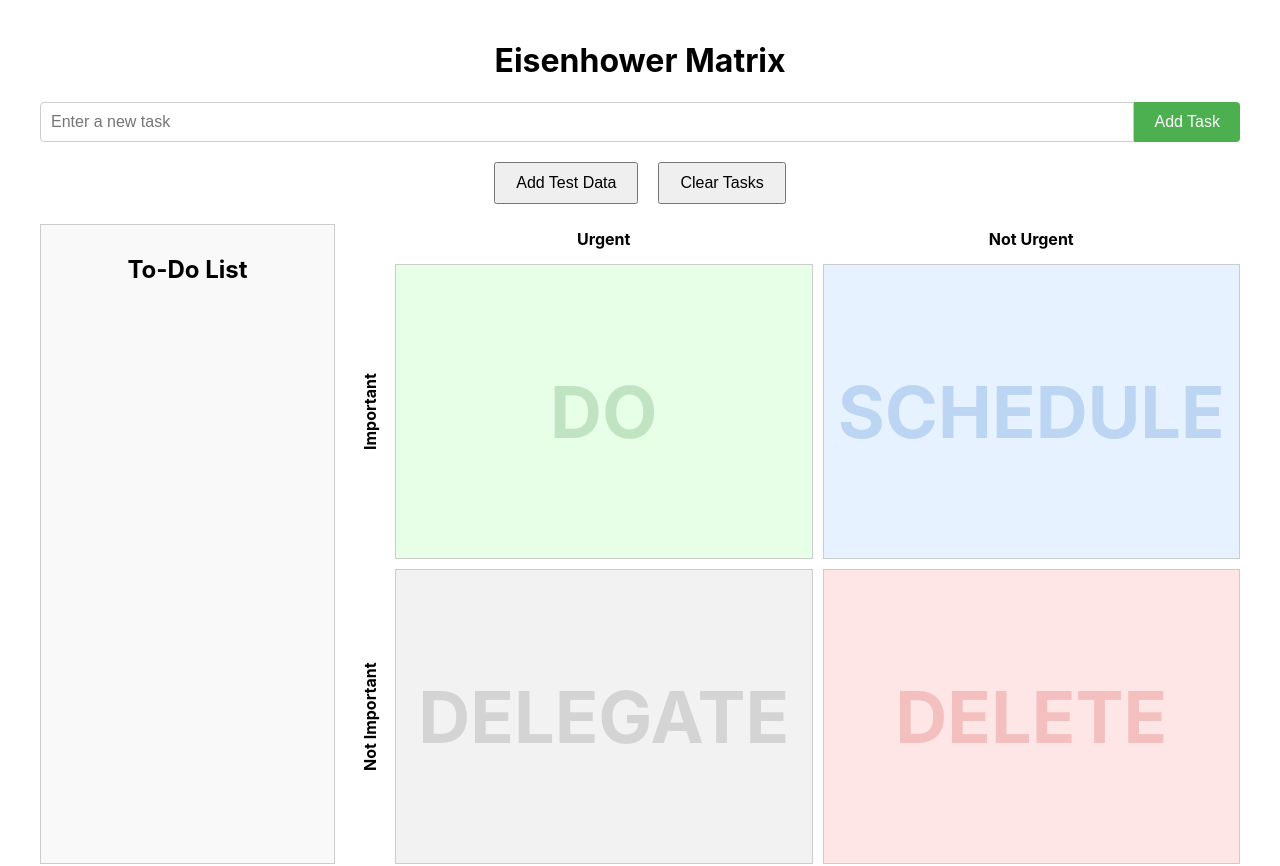
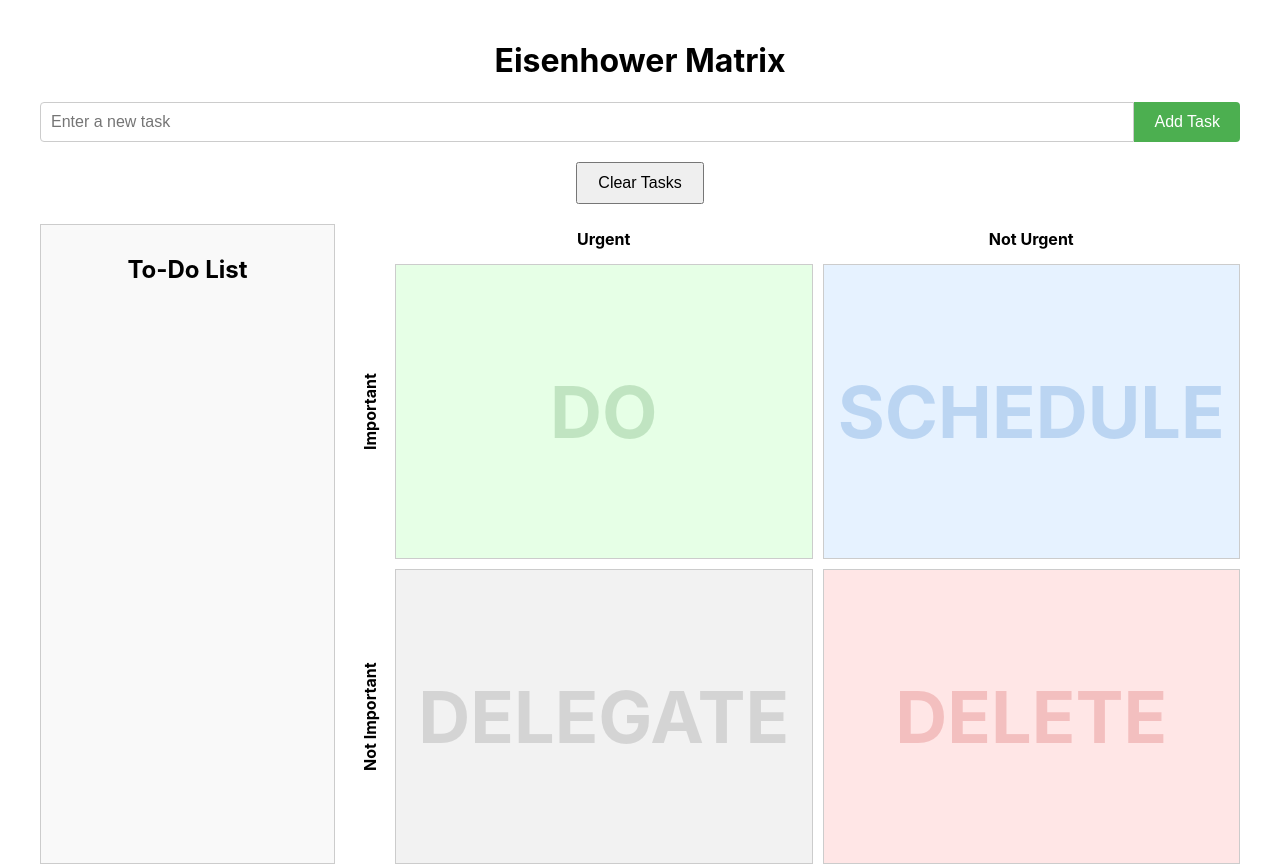
Before and after one commit to SamBroner/eisenhower, a React (Create React App) app: page / in a window 1280 px wide. Shown: the top 866 px of the page. Built offline with nearby package versions, Linux system fonts and the light colour scheme.

Commit message:
Remove test data

```diff
--- a/src/App.tsx
+++ b/src/App.tsx
@@ -18,18 +18,10 @@ function App() {
     const savedTasks = localStorage.getItem('tasks');
     return savedTasks ? JSON.parse(savedTasks) : [];
   });
-  const [testDataCounter, setTestDataCounter] = useState<number>(0);
 
   useEffect(() => {
     localStorage.setItem('tasks', JSON.stringify(tasks));
   }, [tasks]);
-
-  useEffect(() => {
-    const savedCounter = localStorage.getItem('testDataCounter');
-    if (savedCounter) {
-      setTestDataCounter(parseInt(savedCounter, 10));
-    }
-  }, []);
 
   const addTask = (text: string) => {
     const newTask: Task = {
@@ -97,25 +89,9 @@ function App() {
     });
   };
 
-  const addTestData = () => {
-    const newSetNumber = testDataCounter + 1;
-    const testTasks: Task[] = [
-      { id: `test-${Date.now()}-1`, text: `Urgent and Important Task #${newSetNumber}`, quadrant: 'urgentImportant', order: 0 },
-      { id: `test-${Date.now()}-2`, text: `Important but Not Urgent Task #${newSetNumber}`, quadrant: 'importantNotUrgent', order: 1 },
-      { id: `test-${Date.now()}-3`, text: `Urgent but Not Important Task #${newSetNumber}`, quadrant: 'urgentNotImportant', order: 2 },
-      { id: `test-${Date.now()}-4`, text: `Neither Urgent nor Important Task #${newSetNumber}`, quadrant: 'notUrgentNotImportant', order: 3 },
-      { id: `test-${Date.now()}-5`, text: `Todo List Task #${newSetNumber}`, quadrant: 'todoList', order: 4 },
-    ];
-    setTasks(prevTasks => [...prevTasks, ...testTasks]);
-    setTestDataCounter(newSetNumber);
-    localStorage.setItem('testDataCounter', newSetNumber.toString());
-  };
-
   const clearTasks = () => {
     setTasks([]);
-    setTestDataCounter(0);
     localStorage.removeItem('tasks');
-    localStorage.removeItem('testDataCounter');
   };
 
   const deleteTask = (taskId: string) => {
@@ -139,7 +115,6 @@ function App() {
       <h1>Eisenhower Matrix</h1>
       <TaskInput onAddTask={addTask} />
       <div className="button-container">
-        <button onClick={addTestData}>Add Test Data</button>
         <button onClick={clearTasks}>Clear Tasks</button>
       </div>
       <div className="main-container">
```
